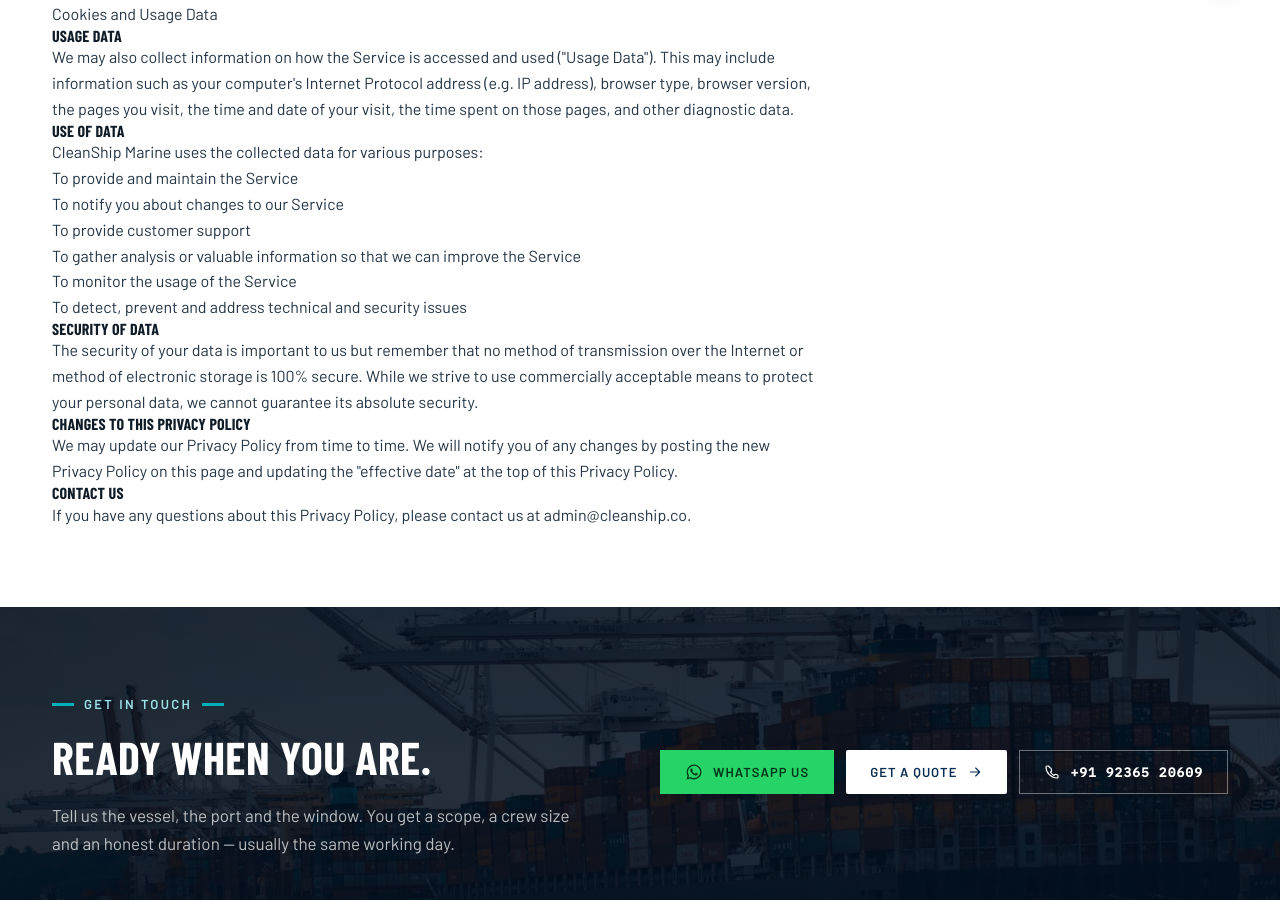
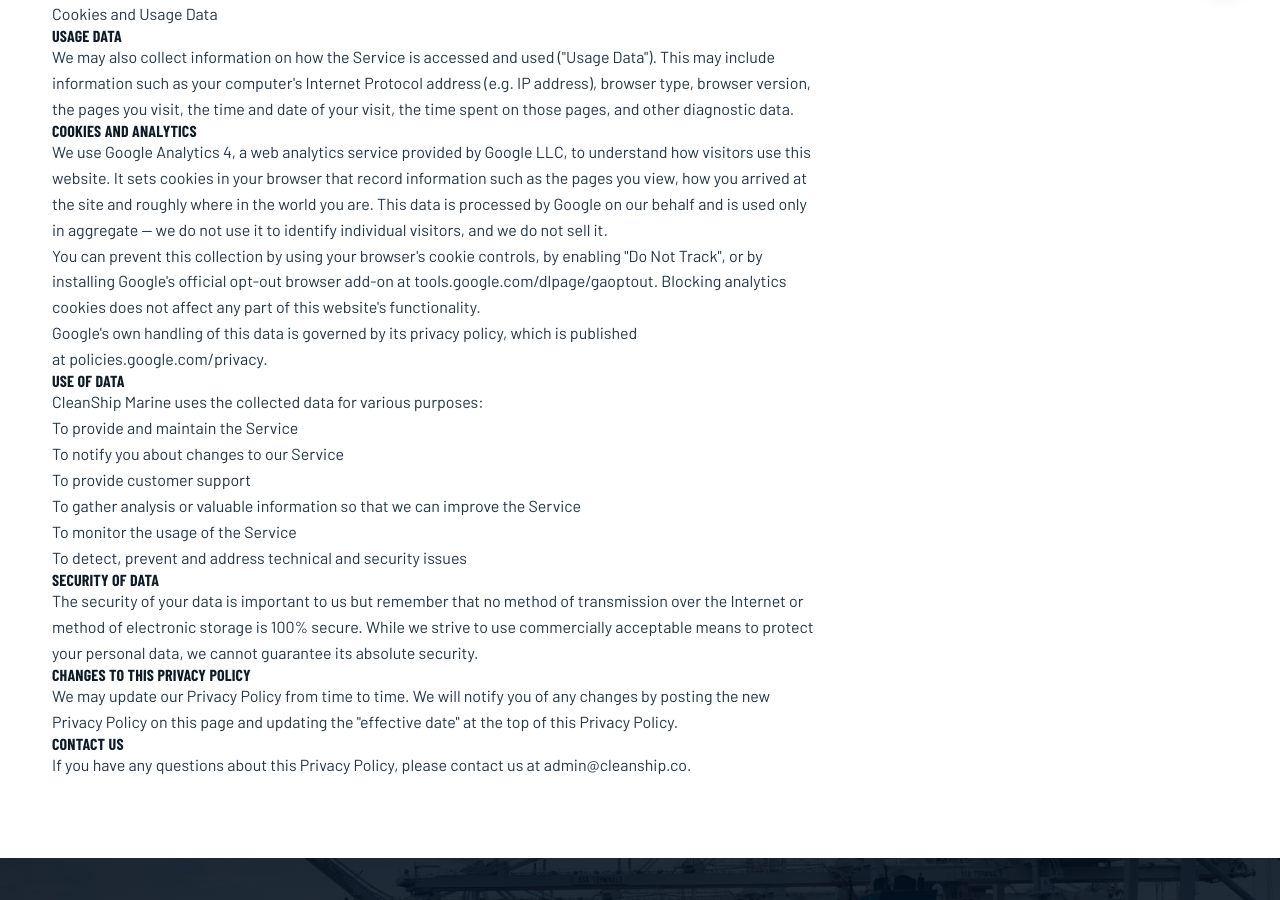
Before and after one commit to ritesh5001/CleanShip, a Next.js app in the folder frontend/: page /privacy-policy in a window 1280 px wide. Shown: the part 790-1690 px from the top of the page. Built offline with nearby package versions, Linux system fonts and the light colour scheme; no server answers.

Commit message:
feat: integrate Google Analytics 4 for enhanced tracking and analytics

```diff
--- a/frontend/src/app/layout.tsx
+++ b/frontend/src/app/layout.tsx
@@ -6,6 +6,7 @@
 import { JsonLd } from "@/components/json-ld";
 import { ScrollTriggerRefresh } from "@/components/motion/scroll-fx";
 import { WhatsAppFloat } from "@/components/whatsapp-cta";
+import { Analytics } from "@/components/analytics";
 import { BASE_URL, organizationSchema, websiteSchema } from "@/lib/seo";
 import { siteConfig } from "@/lib/site";
 
@@ -139,6 +140,10 @@
         {/* Persistent enquiry path — WhatsApp is the default channel for
             agents and superintendents in the Gulf. */}
         <WhatsAppFloat />
+
+        {/* Last in the body and afterInteractive, so the tag never competes
+            with LCP. See the notes in the component. */}
+        <Analytics />
       </body>
     </html>
   );
--- a/frontend/src/app/privacy-policy/page.tsx
+++ b/frontend/src/app/privacy-policy/page.tsx
@@ -61,6 +61,47 @@
               visit, the time spent on those pages, and other diagnostic data.
             </p>
 
+            {/* Added when Google Analytics 4 was installed. A privacy policy
+                that does not name the analytics processor is inaccurate the
+                moment the tag goes live, and "Cookies and Usage Data" in a
+                list is not a disclosure. */}
+            <h3>Cookies and analytics</h3>
+            <p>
+              We use Google Analytics 4, a web analytics service provided by
+              Google LLC, to understand how visitors use this website. It sets
+              cookies in your browser that record information such as the pages
+              you view, how you arrived at the site and roughly where in the
+              world you are. This data is processed by Google on our behalf and
+              is used only in aggregate — we do not use it to identify
+              individual visitors, and we do not sell it.
+            </p>
+            <p>
+              You can prevent this collection by using your browser&apos;s
+              cookie controls, by enabling &quot;Do Not Track&quot;, or by
+              installing Google&apos;s official opt-out browser add-on at{" "}
+              <a
+                href="https://tools.google.com/dlpage/gaoptout"
+                rel="noopener noreferrer"
+                target="_blank"
+              >
+                tools.google.com/dlpage/gaoptout
+              </a>
+              . Blocking analytics cookies does not affect any part of this
+              website&apos;s functionality.
+            </p>
+            <p>
+              Google&apos;s own handling of this data is governed by its
+              privacy policy, which is published at{" "}
+              <a
+                href="https://policies.google.com/privacy"
+                rel="noopener noreferrer"
+                target="_blank"
+              >
+                policies.google.com/privacy
+              </a>
+              .
+            </p>
+
             <h2>Use of Data</h2>
             <p>CleanShip Marine uses the collected data for various purposes:</p>
             <ul>
--- /dev/null
+++ b/frontend/src/components/analytics.tsx
@@ -0,0 +1,51 @@
+import Script from "next/script";
+
+/**
+ * Google Analytics 4 (gtag.js).
+ *
+ * NOT Google Tag Manager. The two get used interchangeably and they are
+ * different installs: GTM is a container (`GTM-XXXXXXX`) that loads other tags
+ * including GA, while this is GA4 direct (`G-XXXXXXXXXX`). If a GTM container
+ * is added later, GA should move inside it and this component should be
+ * removed — running both is the standard way to end up counting every event
+ * twice.
+ *
+ * WHY `afterInteractive`
+ *
+ * The audit flagged Core Web Vitals as unverified, and analytics is the most
+ * common way a fast page becomes a slow one. `afterInteractive` loads the tag
+ * once the page is interactive, so it never competes with LCP. `beforeInteractive`
+ * would block, and `lazyOnload` would miss short sessions — bounces are exactly
+ * the sessions worth measuring.
+ *
+ * WHY IT DOES NOT RUN IN DEVELOPMENT
+ *
+ * `npm run dev` sets NODE_ENV to "development", so local page views, hot
+ * reloads and test runs never reach the property. Without that guard the
+ * first week of data is mostly you.
+ */
+
+/** Public by nature — the measurement ID is visible in the page source. */
+const MEASUREMENT_ID =
+  process.env.NEXT_PUBLIC_GA_ID ?? "G-JTD0RRJZ50";
+
+export function Analytics() {
+  if (process.env.NODE_ENV !== "production" || !MEASUREMENT_ID) return null;
+
+  return (
+    <>
+      <Script
+        src={`https://www.googletagmanager.com/gtag/js?id=${MEASUREMENT_ID}`}
+        strategy="afterInteractive"
+      />
+      <Script id="ga4-init" strategy="afterInteractive">
+        {`
+          window.dataLayer = window.dataLayer || [];
+          function gtag(){dataLayer.push(arguments);}
+          gtag('js', new Date());
+          gtag('config', '${MEASUREMENT_ID}');
+        `}
+      </Script>
+    </>
+  );
+}
```
Also changed, not shown: 1 other file (tests, documents, lock files or other folders).
